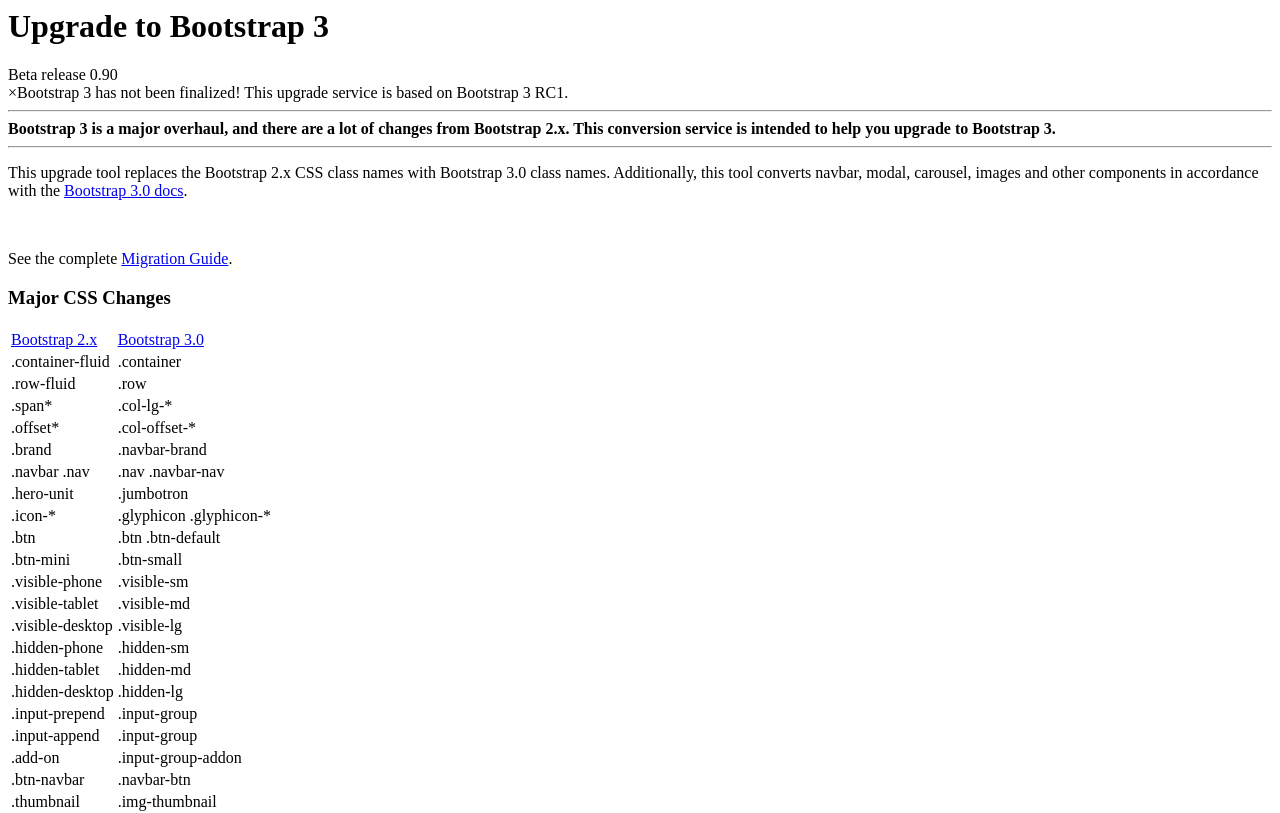
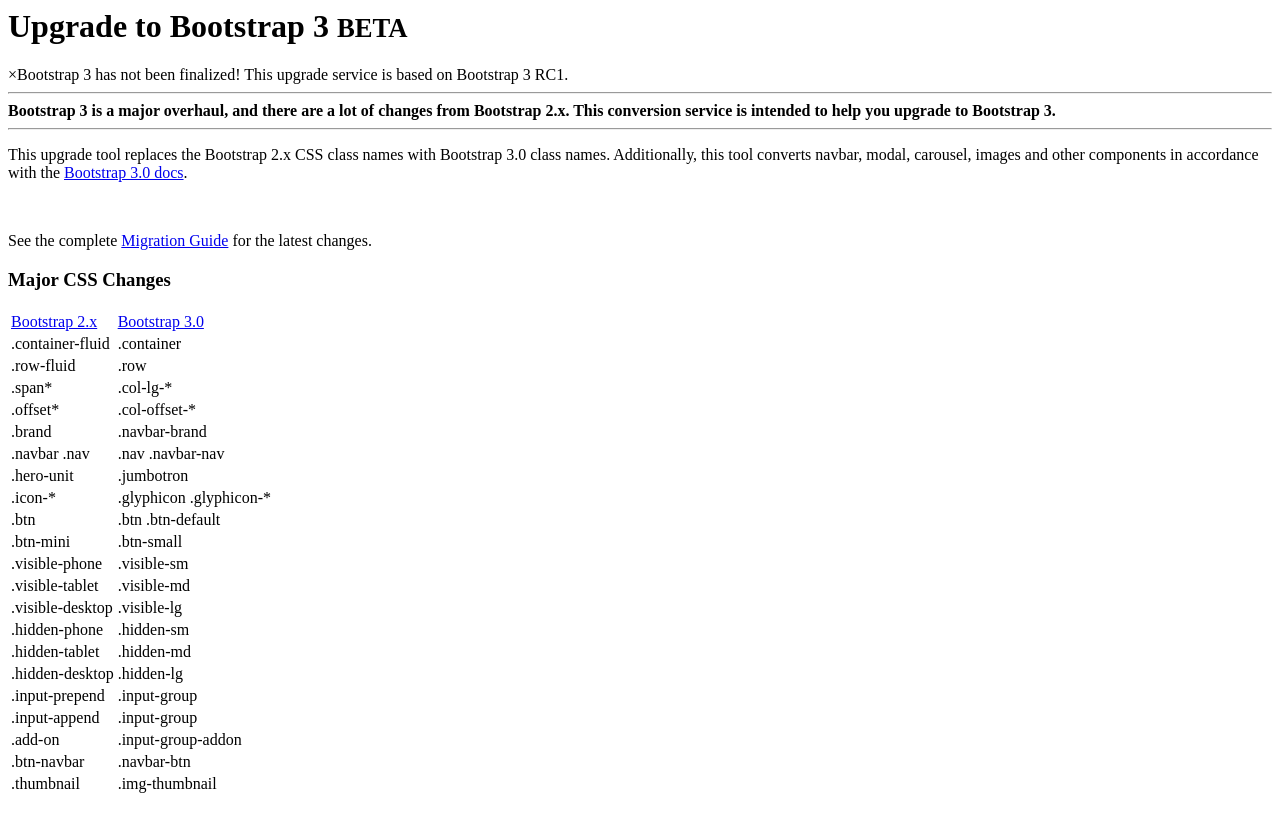
Before and after one commit to iatek/bootstrap-3-upgrade, a Node project: template views/index.ejs in a window 1280 px wide. Shown: the top 813 px of the page. Run offline with Node 20 templates, Linux system fonts and the light colour scheme; the template is opened without the code that fills it, so the values that code supplies are empty; some libraries are stand-ins or nearby versions.

Commit message:
more updates

```diff
--- a/views/index.ejs
+++ b/views/index.ejs
@@ -67,7 +67,7 @@
 <div class="container">
     <div class="row">
         <div class="col-lg-7">
-            <h1>Upgrade to Bootstrap 3</h1>Beta release 0.90
+            <h1>Upgrade to Bootstrap 3 <small>BETA</small></h1>
             <div class="alert alert-info"><a class="close" data-dismiss="alert">×</a>Bootstrap 3 has not been finalized! This upgrade service is based on Bootstrap 3 RC1.</div>
         </div>
         <div class="col-lg-5">
@@ -88,7 +88,7 @@
           <br>
 
           <p>
-          See the complete <a href="http://bootply.com/bootstrap-3-migration-guide" target="ext">Migration Guide</a>.
+          See the complete <a href="http://bootply.com/bootstrap-3-migration-guide" target="ext">Migration Guide</a> for the latest changes.
           </p>
 
           <h3>Major CSS Changes</h3>
```
